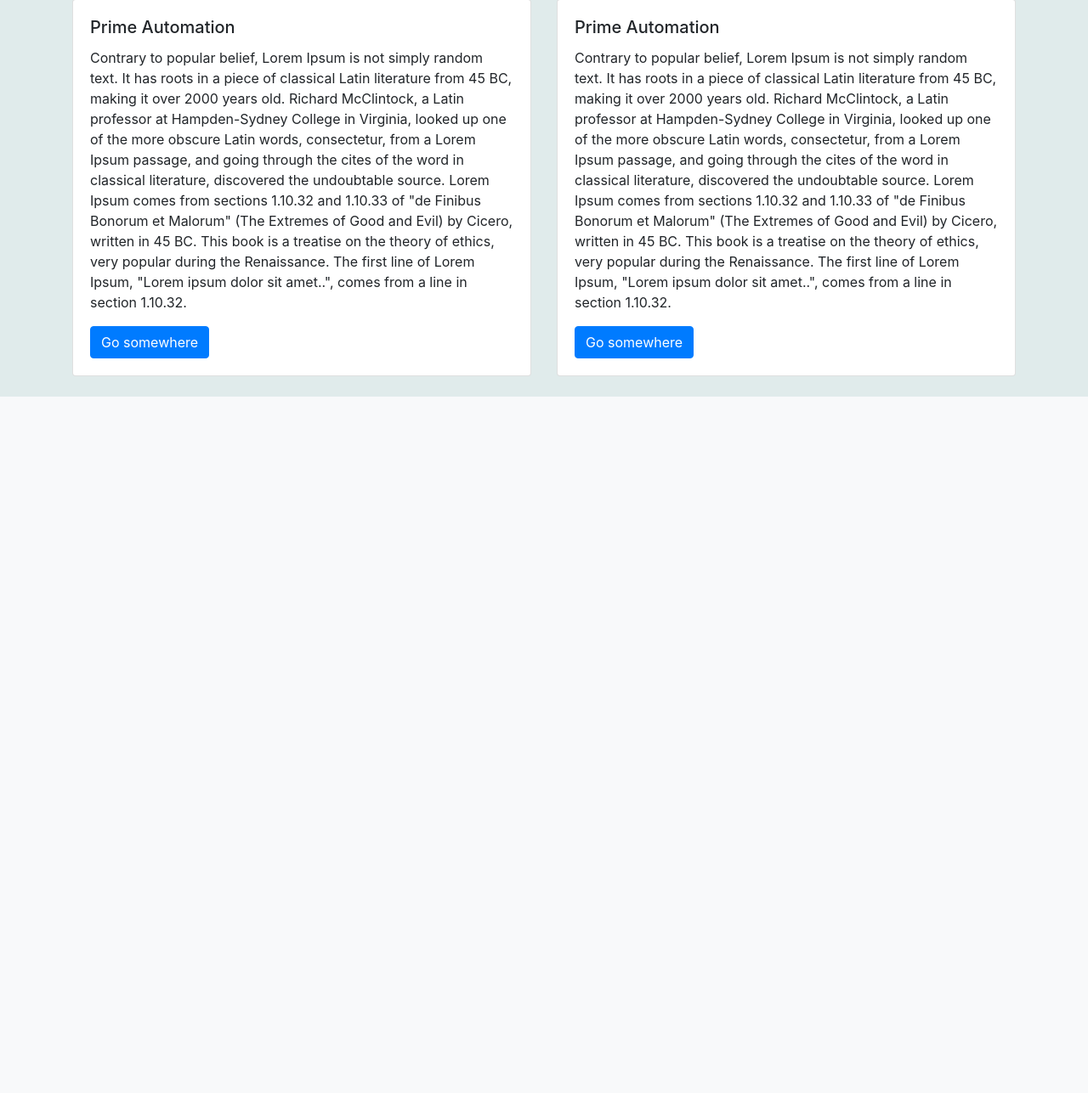
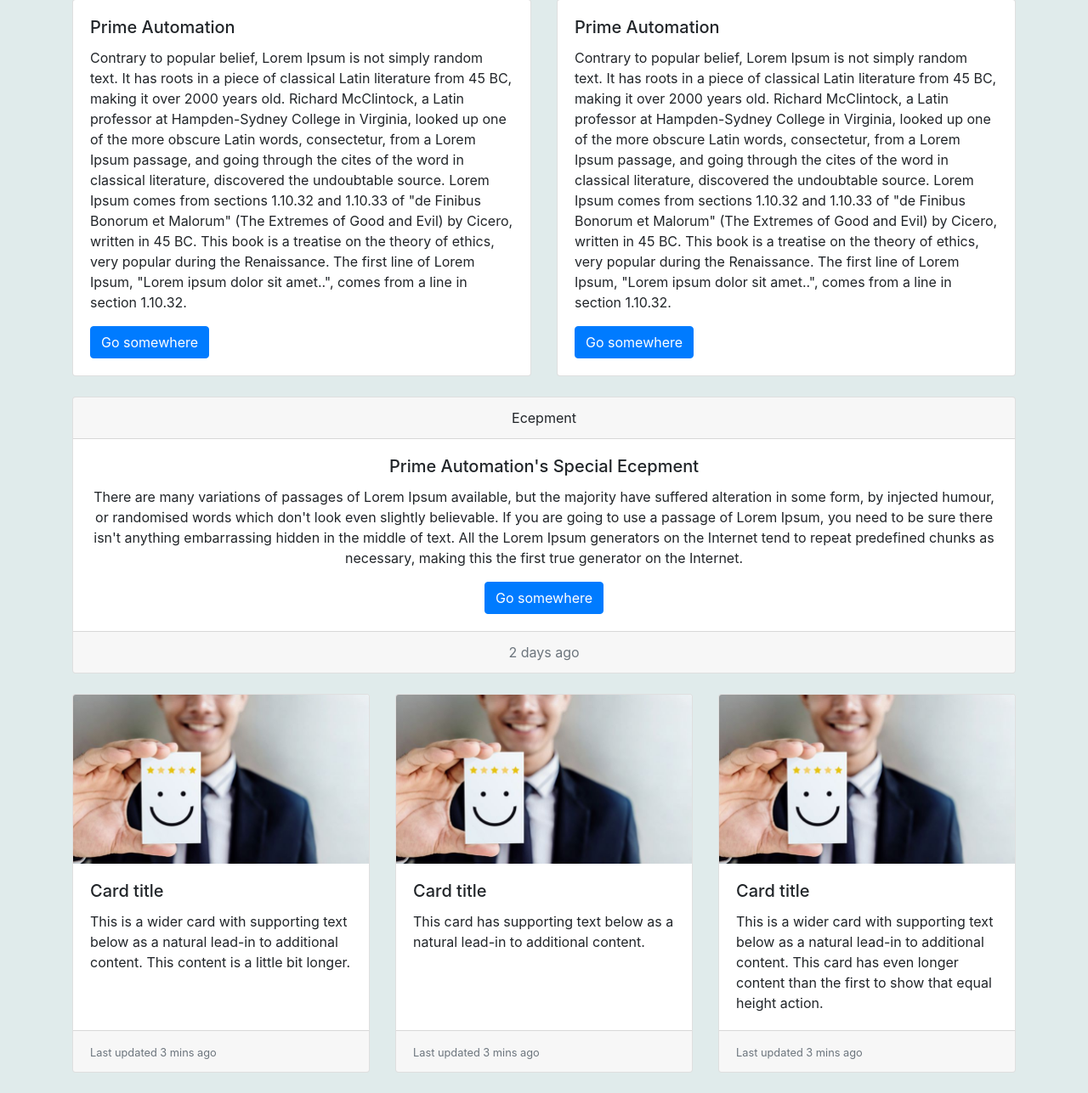
Before and after one commit to RumelNHORS/Prime-Automation, a Django app: page / in a window 1280 px wide. Shown: the part 1042-2329 px from the top of the page at 85% size. Before the commit the page ends 1509 px from the top, so only its background shows below. Run offline with Django 3.2, Linux system fonts and the light colour scheme; some libraries are stand-ins or nearby versions.

Commit message:
second home

```diff
--- a/myapp/templates/myapp/home.html
+++ b/myapp/templates/myapp/home.html
@@ -78,13 +78,57 @@
       </div>
     </div>
   </div>
+</div><br>
+
+<div class="card text-center">
+  <div class="card-header">
+    Ecepment
+  </div>
+  <div class="card-body">
+    <h5 class="card-title">Prime Automation's Special Ecepment</h5>
+    <p class="card-text">There are many variations of passages of Lorem Ipsum available, but the majority have suffered alteration in some form, by injected humour, or randomised words which don't look even slightly believable. If you are going to use a passage of Lorem Ipsum, you need to be sure there isn't anything embarrassing hidden in the middle of text. All the Lorem Ipsum generators on the Internet tend to repeat predefined chunks as necessary, making this the first true generator on the Internet.</p>
+    <a href="#" class="btn btn-primary">Go somewhere</a>
+  </div>
+  <div class="card-footer text-muted">
+    2 days ago
+  </div>
+</div><br>
+
+
+<div class="card-deck">
+  <div class="card">
+    <img class="card-img-top" src="{% static 'myapp/images/happy.jpg' %}" alt="Card image cap">
+    <div class="card-body">
+      <h5 class="card-title">Card title</h5>
+      <p class="card-text">This is a wider card with supporting text below as a natural lead-in to additional content. This content is a little bit longer.</p>
+    </div>
+    <div class="card-footer">
+      <small class="text-muted">Last updated 3 mins ago</small>
+    </div>
+  </div>
+  <div class="card">
+    <img class="card-img-top" src="{% static 'myapp/images/happy.jpg' %}" alt="Card image cap">
+    <div class="card-body">
+      <h5 class="card-title">Card title</h5>
+      <p class="card-text">This card has supporting text below as a natural lead-in to additional content.</p>
+    </div>
+    <div class="card-footer">
+      <small class="text-muted">Last updated 3 mins ago</small>
+    </div>
+  </div>
+  <div class="card">
+    <img class="card-img-top" src="{% static 'myapp/images/happy.jpg' %}" alt="Card image cap">
+    <div class="card-body">
+      <h5 class="card-title">Card title</h5>
+      <p class="card-text">This is a wider card with supporting text below as a natural lead-in to additional content. This card has even longer content than the first to show that equal height action.</p>
+    </div>
+    <div class="card-footer">
+      <small class="text-muted">Last updated 3 mins ago</small>
+    </div>
+  </div>
 </div>
 
 </div><br>
 <!-------End Introduce--------->
 
-
-
-
-
 {% endblock content %}
```
Also changed, not shown: myapp/static/myapp/images/happy.jpg (added).
